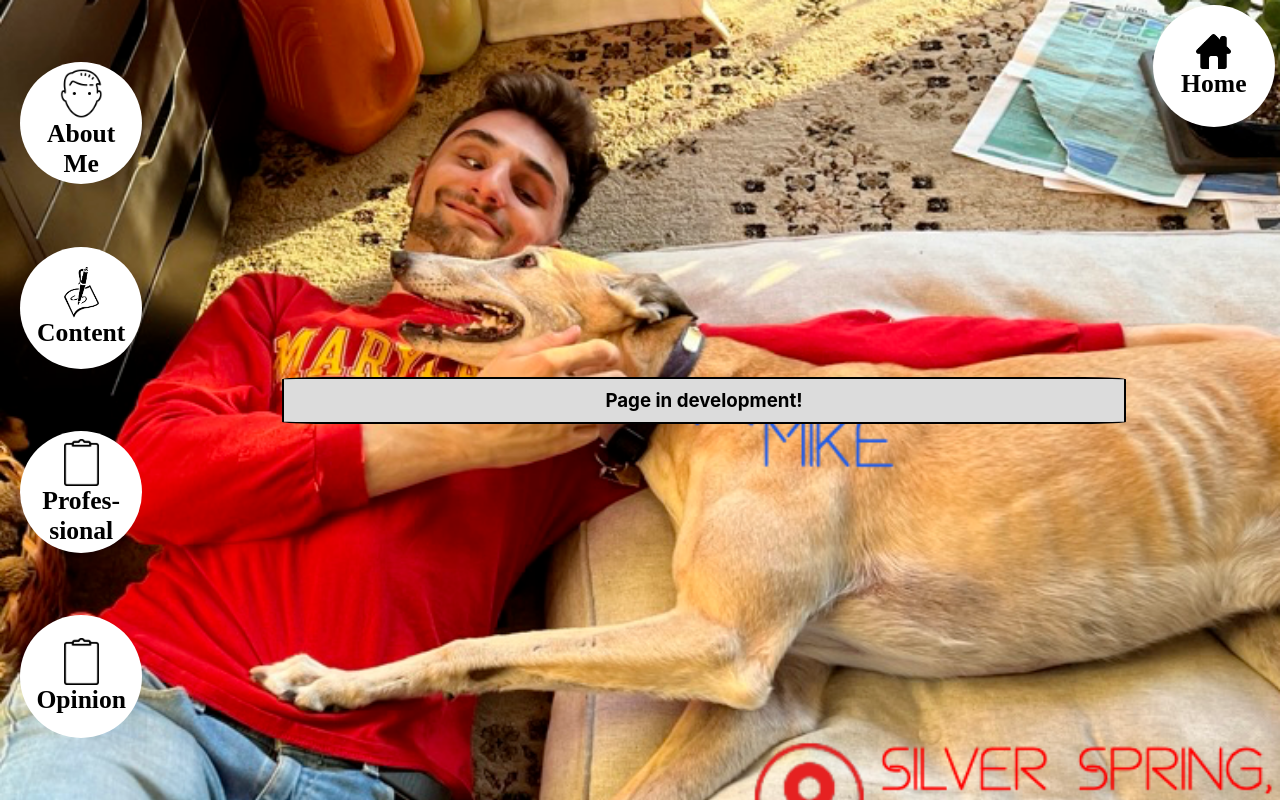
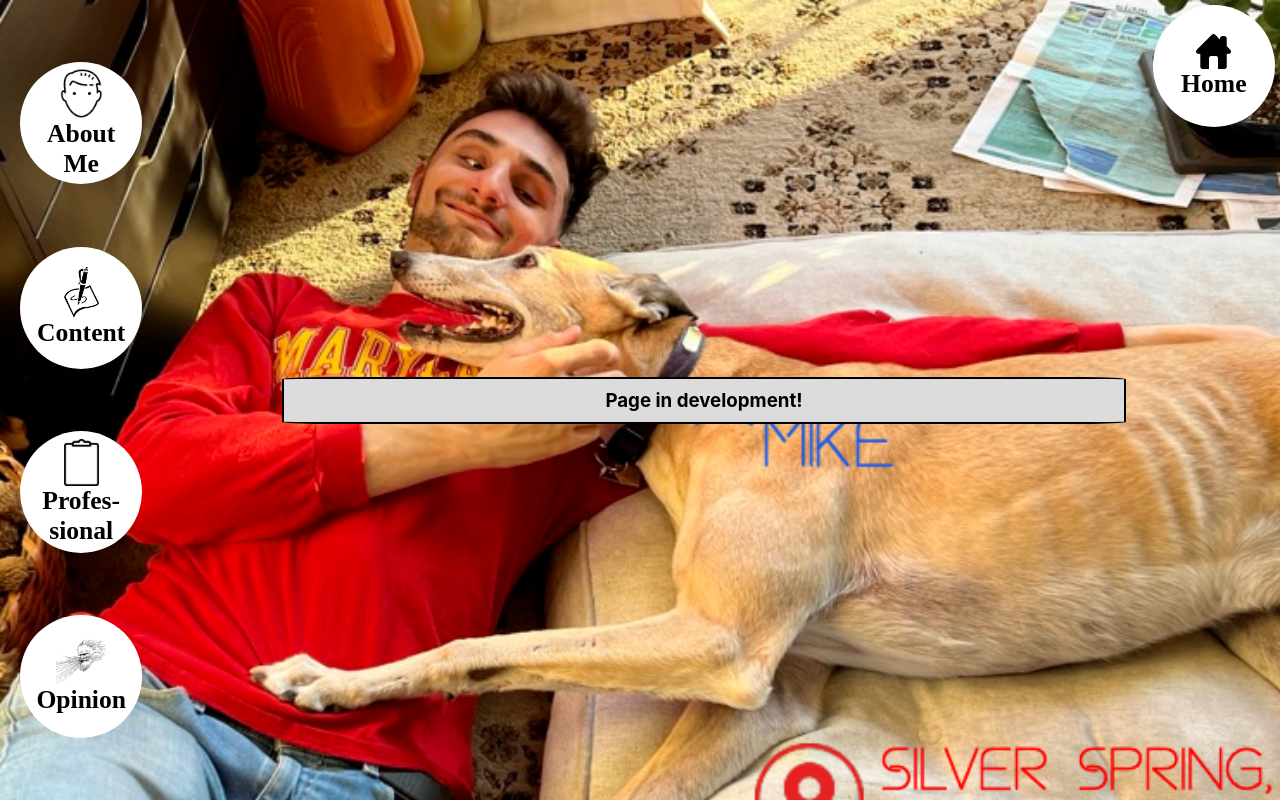
Before and after one commit to walterosborne/personalwebsite, a React (Vite) app: page /blog in a window 1280 px wide. Built offline with nearby package versions, Linux system fonts and the light colour scheme.

Commit message:
What I feel in Chili's

```diff
--- a/src/personal/Navbar.jsx
+++ b/src/personal/Navbar.jsx
@@ -2,7 +2,7 @@ import './Navbar.css';
 import Head from './Images/Head.png';
 import Penpaper from './Images/penpaper.png';
 import Board from './Images/board.png';
-import Home from './Images/Home.png';
+import God from './Images/God.png';
 import { Link } from 'react-router-dom';
 import HomeButton from './HomeButton';
 
@@ -24,13 +24,13 @@ function Navbar() {
                 </Link>
                 <Link className='link' to="/professional">
                     <div className='item' id='prof'>
-                        <img id='penpaper' src={Board} alt="Portfolio" width='35px' />
+                        <img id='board' src={Board} alt="Clipboard" width='35px' />
                         <h2>Profes-sional</h2>
                     </div>
                 </Link>
                 <Link className='link' to="/blog">
                     <div className='item' id='prof'>
-                        <img id='penpaper' src={Board} alt="Portfolio" width='35px' />
+                        <img id='god' src={God} alt="God Himself" />
                         <h2>Opinion</h2>
                     </div>
                 </Link>
```
Also changed, not shown: src/personal/Images/God.png (added).
